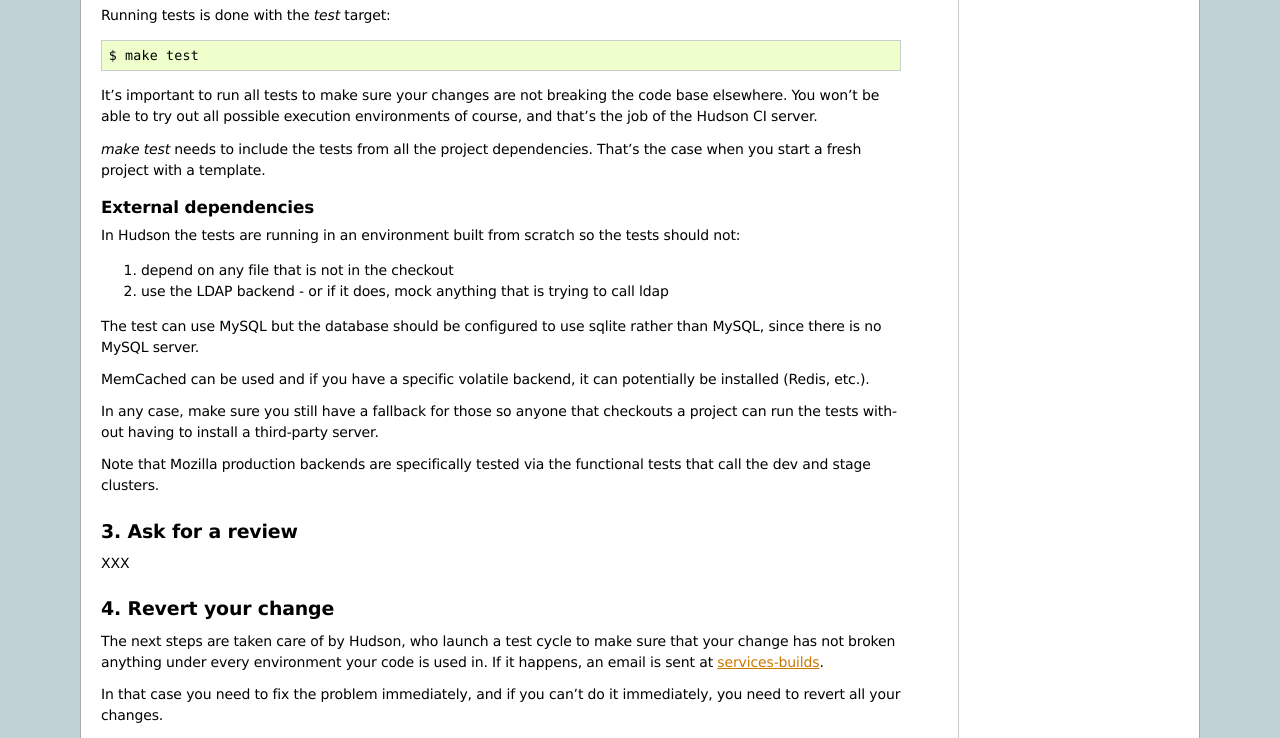
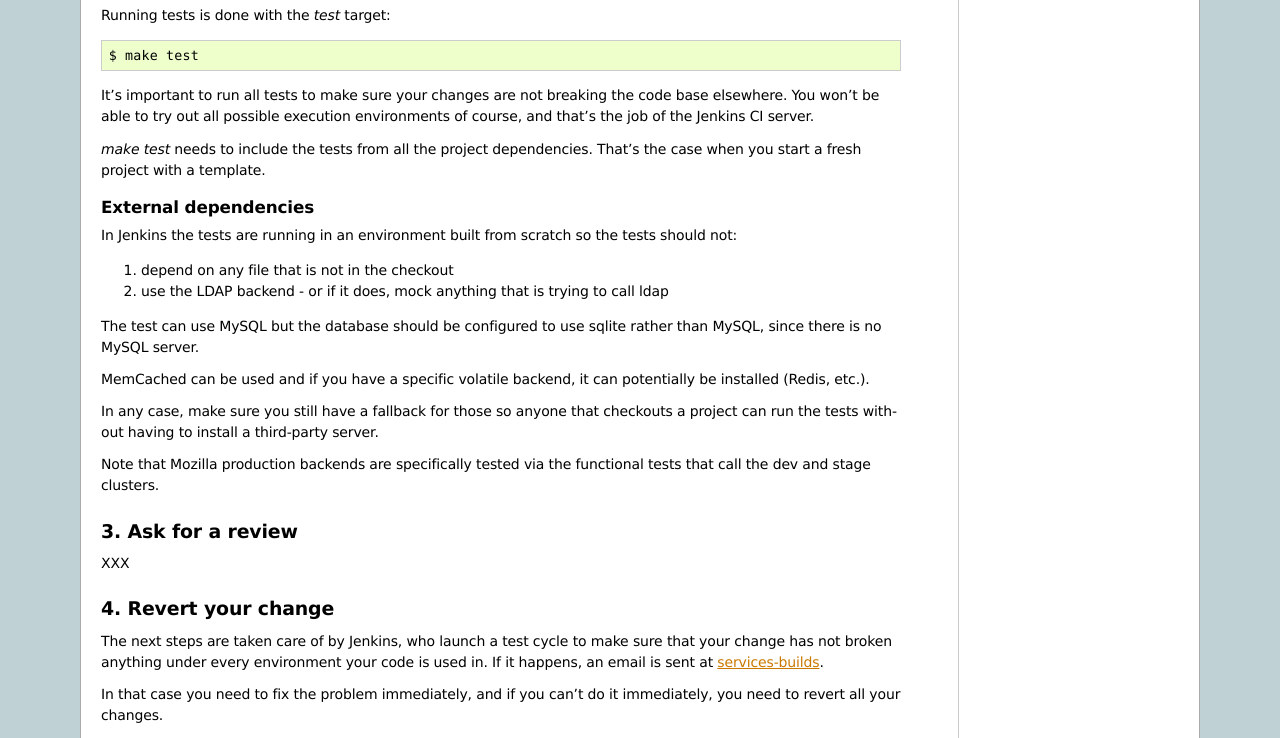
Before and after one commit to mozilla-services/docs, a Sphinx documentation site: the page built from source/server-devguide/working.rst, in a window 1280 px wide. Shown: the part 555-1293 px from the top of the page. Built offline with Sphinx 7.4.7, drawn with Linux system fonts in a browser that asks for light colours.

Commit message:
Hudson is now Jenkins

```diff
--- a/source/server-devguide/code.rst
+++ b/source/server-devguide/code.rst
@@ -95,7 +95,7 @@ replaced by underlines ("_"). So "server-core" becomes "SERVER_CORE".
 For more info on building and releasing, see :ref:`releasing`.
 
 The **test** target runs the Nose test runner, and can be used to
-work on the code. It's also used by Hudson to continuously test your
+work on the code. It's also used by Jenkins to continuously test your
 project.
 
 See :ref:`rpm-building` for more info on the building process.
--- a/source/server-devguide/glossary.rst
+++ b/source/server-devguide/glossary.rst
@@ -17,7 +17,7 @@ Glossary
 
     services-builds
         The *Build* mailing list at services-builds@mozilla.org receives
-        all Hudson failures.
+        all Jenkins failures.
 
         You can register to it at: https://mail.mozilla.org/listinfo/services-builds
 
--- a/source/server-devguide/working.rst
+++ b/source/server-devguide/working.rst
@@ -44,7 +44,7 @@ Running tests is done with the *test* target::
 
 It's important to run all tests to make sure your changes are not breaking
 the code base elsewhere. You won't be able to try out all possible
-execution environments of course, and that's the job of the Hudson CI server.
+execution environments of course, and that's the job of the Jenkins CI server.
 
 *make test* needs to include the tests from all the project dependencies.
 That's the case when you start a fresh project with a template.
@@ -53,7 +53,7 @@ That's the case when you start a fresh project with a template.
 External dependencies
 ---------------------
 
-In Hudson the tests are running in an environment built from scratch
+In Jenkins the tests are running in an environment built from scratch
 so the tests should not:
 
 1. depend on any file that is not in the checkout
@@ -83,7 +83,7 @@ XXX
 4. Revert your change
 =====================
 
-The next steps are taken care of by Hudson, who launch a test cycle to make
+The next steps are taken care of by Jenkins, who launch a test cycle to make
 sure that your change has not broken anything under every environment
 your code is used in. If it happens, an email is sent at
 :term:`services-builds`.
```
